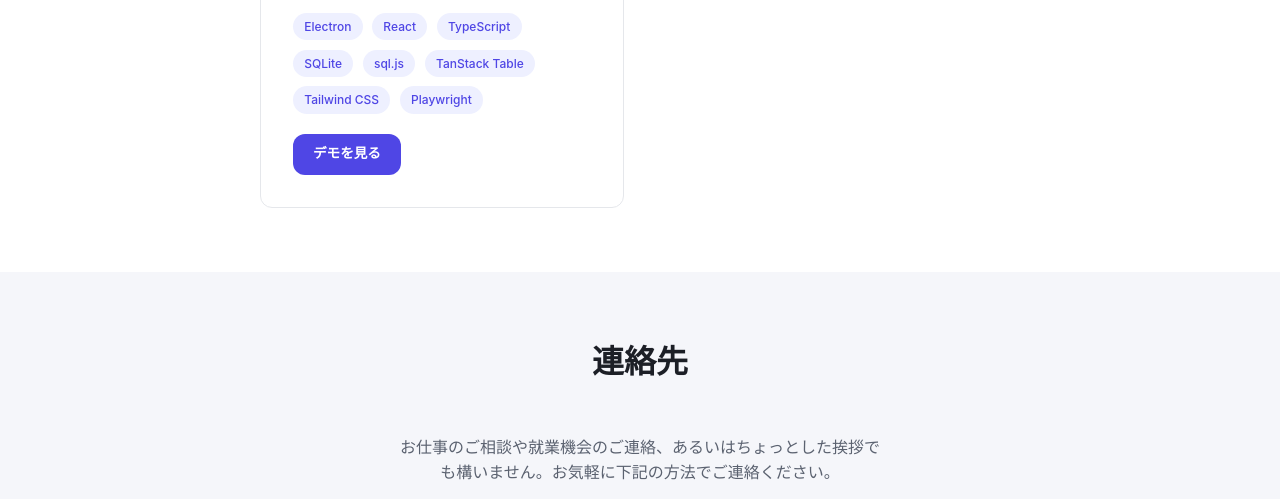
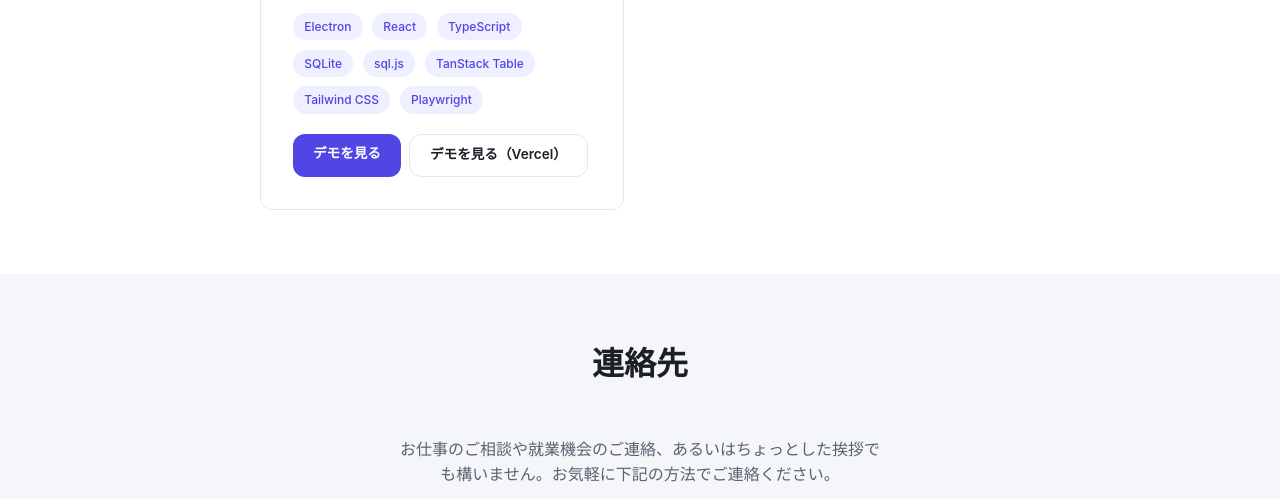
Before and after one commit to qimeimeiqi-hash/portfolio, a plain HTML site: page index.html in a window 1280 px wide. Shown: the part 5005-5504 px from the top of the page. Drawn offline with Linux system fonts and the light colour scheme.

Commit message:
Add Vercel demo link to vehicle management system card
Co-Authored-By: Claude Opus 5.5 <noreply@anthropic.com>

```diff
--- a/index.html
+++ b/index.html
@@ -386,6 +386,7 @@
             </div>
             <div class="project-card-links">
               <a href="https://qimeimeiqi-hash.github.io/vehicle-manager-demo/" class="btn btn-primary" target="_blank" rel="noopener noreferrer">デモを見る</a>
+              <a href="https://vehicle-manager-demo.vercel.app/" class="btn btn-outline" target="_blank" rel="noopener noreferrer">デモを見る（Vercel）</a>
             </div>
           </div>
 
```
